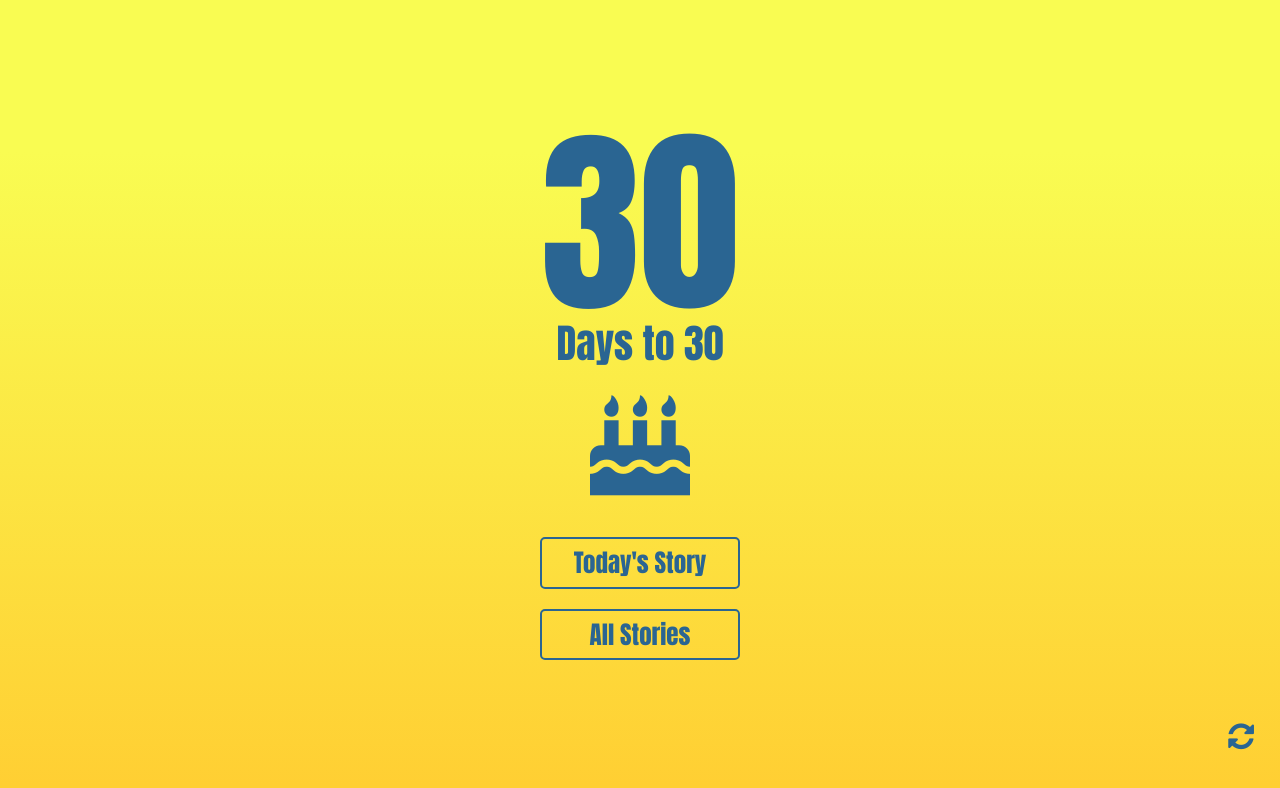
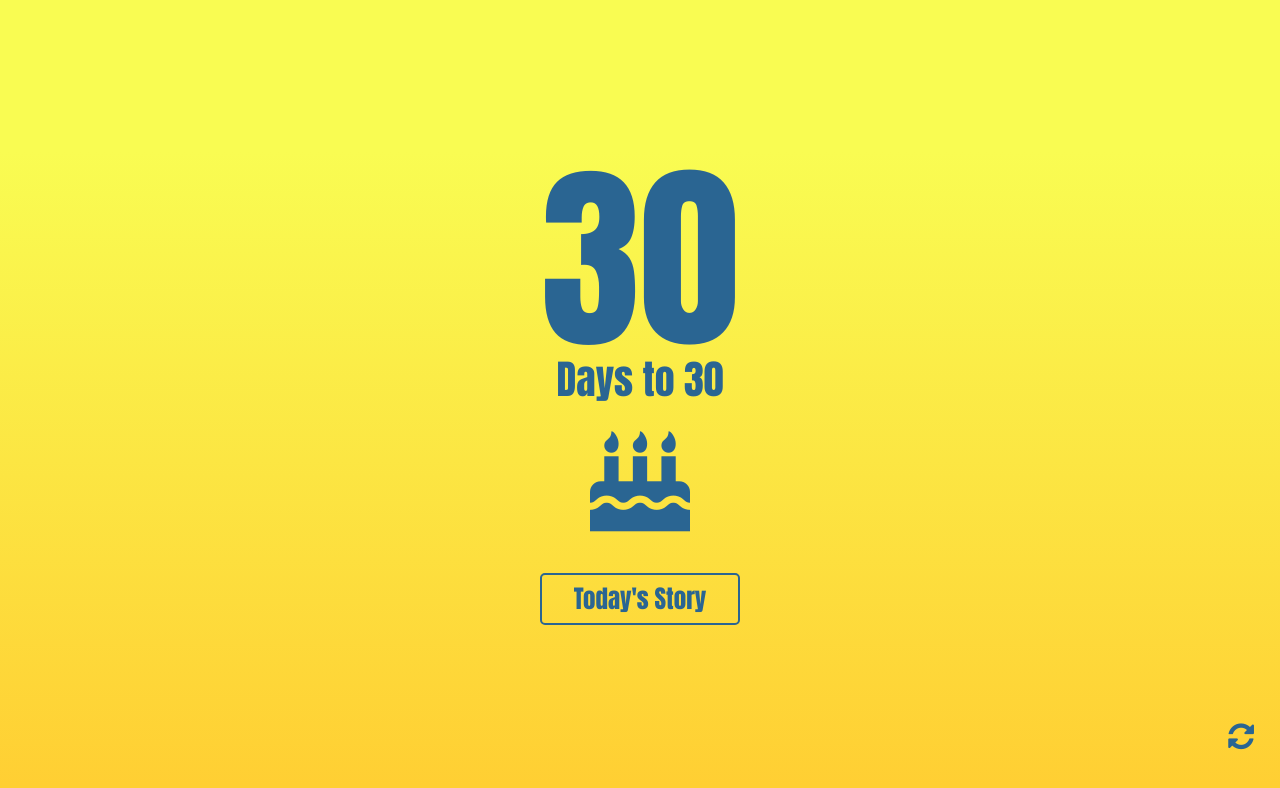
Before and after one commit to maxrbassett/birthday-countdown, a React (Create React App) app: page / in a window 1280 px wide. Shown: the top 788 px of the page. Built offline with nearby package versions, Linux system fonts and the light colour scheme; the HTML template or start-up script is replaced by a standard one.

Commit message:
Change to June 1st

```diff
--- a/src/App.js
+++ b/src/App.js
@@ -16,7 +16,7 @@ function App() {
   }
 
   const calculateDay = () => {
-    let startDay = moment('04-26-2023', 'MM-DD-YYYY') // TODO: CHANGE THIS TO JUNE 1st!!!
+    let startDay = moment('06-01-2023', 'MM-DD-YYYY')
     return moment().diff(startDay, 'days')
   }
 
```
